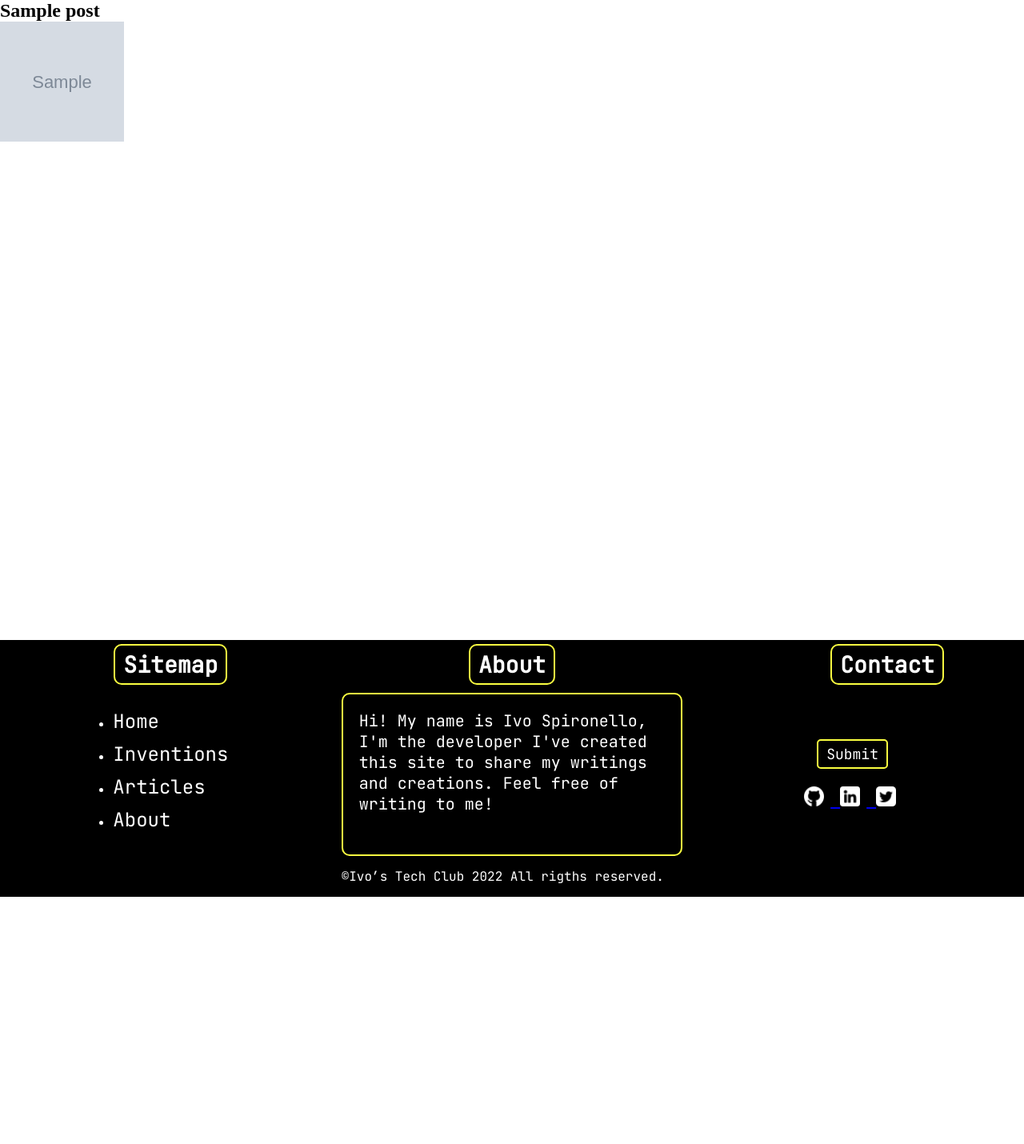
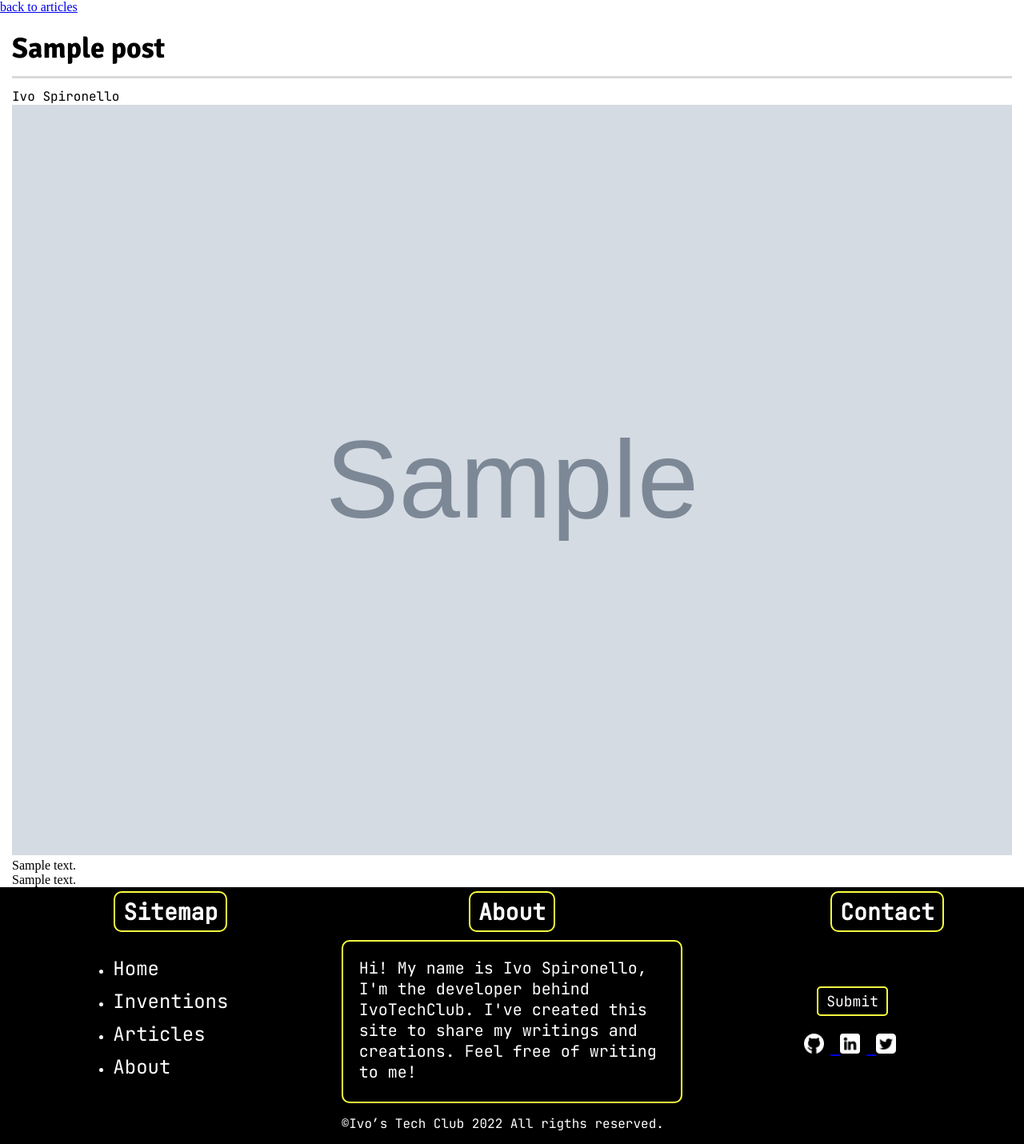
Before and after one commit to aphxtwin/IvoTechClub, a Django app: a page that uses home/templates/home/base.html in a window 1280 px wide. Shown: the part 102-1532 px from the top of the page at 80% size. Before the commit the page ends 1223 px from the top, so only its background shows below. Run offline with Django 4.2, Linux system fonts and the light colour scheme; tables that the repository leaves empty hold one stand-in row (values such as "Sample post"); grey boxes marked "Sample" are stand-in pictures; some libraries are stand-ins or nearby versions.

Commit message:
last commit

```diff
--- /dev/null
+++ b/home/static/home/stylesheet/style-detailedposts.css
@@ -0,0 +1,30 @@
+@font-face {
+    font-family: 'signika';
+    src: url('..\\fonts\\Signika-Bold.ttf');
+}
+
+
+.detailed-post {
+   padding-left: 15px;
+   padding-right: 15px;
+   width: 100%;
+}
+h1 {
+    font-family: 'signika';
+    font-size: 36px;
+    line-height: 125%;
+    margin: 20px 0 12px;
+    padding-bottom: 12px;
+    border-bottom: 3px solid rgb(217, 217, 217);
+}
+.authory {
+    font-family: 'JetBrains Mono';
+}
+.main-image img {
+    width: 100%;
+    height: auto;
+}
+
+.body img{
+    width: 100%;
+}
--- a/home/static/home/stylesheet/style_thewriter.css
+++ b/home/static/home/stylesheet/style_thewriter.css
@@ -105,6 +105,7 @@
     color: black;
 }
 .other-header {
+
     display: flex;
     flex-direction: row;
     justify-content: space-between;
@@ -124,8 +125,8 @@
 }
 
 .other-image img {
-    width: 140px;
-    height: 150px;
+    width: 200px;
+    height: 100%;
     align-self: flex-end;
 }
 .otherurl {
@@ -173,6 +174,7 @@
     }
     .other-header{
         margin: 0;
+        margin-top: 14px;
     }
     .other-title{
         width: 40%;
--- a/home/templates/home/base.html
+++ b/home/templates/home/base.html
@@ -78,7 +78,7 @@
             </div>
             <div class="content-about">
                 <p>
-                    Hi! My name is Ivo Spironello, I'm the developer I've created this site to share my writings and creations. Feel free of writing to me!
+                    Hi! My name is Ivo Spironello, I'm the developer behind IvoTechClub. I've created this site to share my writings and creations. Feel free of writing to me!
                 </p>
             </div>
             <div class="title-contact">
--- a/home/templates/home/post.html
+++ b/home/templates/home/post.html
@@ -1,15 +1,37 @@
 {% extends "home/base.html" %}
 {% load static %}
+{% block extrastyle %}
+    <link rel="stylesheet" href="{% static 'home/stylesheet/style-detailedposts.css' %}">
+{% endblock extrastyle %}
 
 {% block content %}
 {% for i in detailed_post %}
-    <h1>
+    <div class="back-to-articles">
+        <a href="{% url 'the_writer' %}">
+            back to articles
+        </a>
+    </div>
+    <div class="detailed-post">
+        <h1>
         {{i.title}}
-    </h1>
-    {% if i.image.url != none %}
-        <img src="{{i.image.url}}" height="150px" width="155px"></img>
-    {% else %}
+        </h1>
+        <div class="authory">
+        Ivo Spironello
+        </div>
+        <div class="main-image">
+        {% if i.image.url != none %}
+        <img src="{{i.image.url}}" height="250px" width="255px"></img>
+        {% else %}
         <img src="{% static 'home/pics/main-pics/writer_crop.png' %}">
-    {% endif%}
+        {% endif%}
+        </div>
+
+        <div class="summary">
+        <p>{{i.summary | safe}} </p>
+        </div>
+        <div class="body">
+        {{i.body | safe}}
+        </div>
+    </div>
 {% endfor %}
 {% endblock content %}
```
